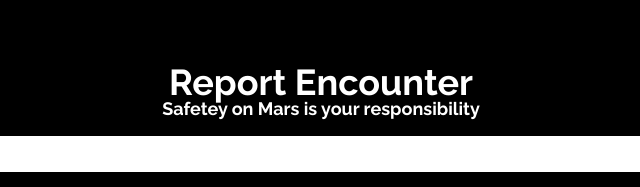
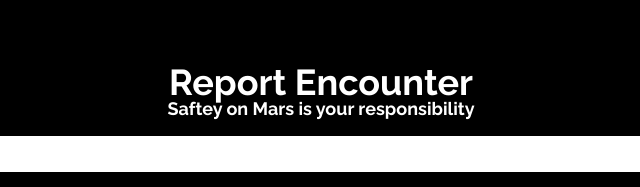
Before and after one commit to emclaren/Angular-Web-App, a website: page index.html at #!/page4 in a window 1280 px wide. Shown: the top 187 px of the page, 319-959 px from the left. Drawn offline with nearby package versions, Linux system fonts and the light colour scheme; some packages are replaced by stand-ins of ours; no server answers.

Commit message:
Update report.html

```diff
--- a/report.html
+++ b/report.html
@@ -2,7 +2,7 @@
 <div class="wrapper4">
 	<div  class= "containerReport">
 		<div>
-			<h1> Report Encounter<span>Safetey on Mars is your responsibility</span></h1>
+			<h1> Report Encounter<span>Saftey on Mars is your responsibility</span></h1>
 			<form novalidate name="myForm2" ng-submit="expression" ng-class="{'show-validation': showValidation}"  ng-submit="submit()">
 				<select name="alien"  ng-model="encounter.atype" ng-class="{'placeholder':!encounter.atype}" required>
 					<option value="" class="placeholder">Select Alien Type</option>
```
